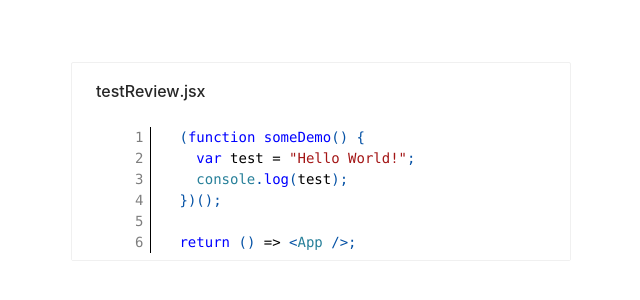
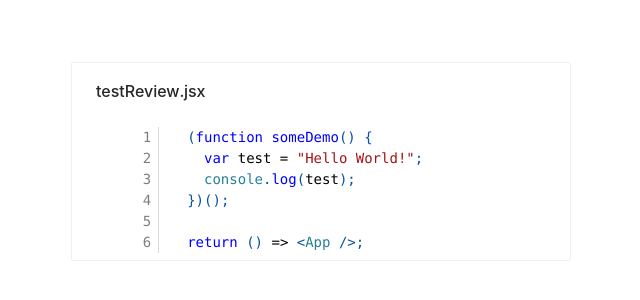
Before and after one commit to codefreak/react-code-review-editor, a React (Create React App) app: page / in a window 1280 px wide. Shown: the part 138-438 px from the top of the page, without its empty margins (319-959 px from the left). Built offline with nearby package versions, Linux system fonts and the light colour scheme.

Commit message:
fix CodeLine border bug

```diff
--- a/src/components/CodeLine.tsx
+++ b/src/components/CodeLine.tsx
@@ -69,23 +69,31 @@ export const CodeLine: React.FC<CodeLineProps> = ({line,
     const [isEditorShown, setIsEditorShown] = useState(false);
 
 
-    const paddingEnter = "2em";
-    const paddingLeave = "4em";
+    const paddingEnter = 2;
+    const paddingLeave = 4;
 
     const handleMouseEnter = () => {
         if(allowAdd) {
-            lineNoRef.current!.style.paddingLeft = paddingEnter;
+            lineNoRef.current!.style.paddingLeft = paddingEnter + getPaddingLeftOffset() + "em";
             setIsShown(true);
         }
     }
 
     const handleMouseLeave = () => {
-        lineNoRef.current!.style.paddingLeft = paddingLeave;
+        lineNoRef.current!.style.paddingLeft = paddingLeave + getPaddingLeftOffset() + "em";
         setIsShown(false)
     }
 
     const handleAdd = (lineNo: number) => {
         setIsEditorShown(true);
+    }
+
+    const getPaddingLeftOffset = () => {
+        if(lineNo < 9) {
+            return 0.55
+        } else {
+            return 0
+        }
     }
 
     return (
@@ -96,7 +104,6 @@ export const CodeLine: React.FC<CodeLineProps> = ({line,
                   onMouseLeave={() => handleMouseLeave()}
             >
                 <div className="lineLeft">
-
                     {isShown && (
                         <>
                             <Button icon={<PlusOutlined />}
@@ -106,7 +113,9 @@ export const CodeLine: React.FC<CodeLineProps> = ({line,
                             />
                         </>
                     )}
-                    <LineNo style={{paddingLeft: "4em"}} ref={lineNoRef}>{lineNo + 1}</LineNo>
+                    <LineNo style={{paddingLeft: 4 + getPaddingLeftOffset() + "em"}} ref={lineNoRef}>
+                        {lineNo + 1}
+                    </LineNo>
                 </div>
 
                 <LineContent>
--- a/src/components/CommentViewer.css
+++ b/src/components/CommentViewer.css
@@ -18,4 +18,5 @@
 
 .commentViewer {
     padding-bottom: 0.5em;
+    padding-top: 0.5em;
 }
--- a/src/components/CommentViewer.tsx
+++ b/src/components/CommentViewer.tsx
@@ -28,7 +28,7 @@ export const CommentViewer: React.FC<CommentViewerProps> = ({comments, onReplyCr
 
     return(
         <div className="commentViewer">
-            <Collapse defaultActiveKey={1}>
+            <Collapse>
                 <Panel key={1} header={getHeader()} className="customPanel">
                     {comments.map(((comment, key) =>
                             <Comment key={key} content={comment.content} author={comment.author}/>
--- a/src/components/styles.tsx
+++ b/src/components/styles.tsx
@@ -27,5 +27,5 @@ export const LineNo = styled.span`
 export const LineContent = styled.span`
   display: table-cell;
   padding-left: 2em;
-  border-left: 0.1px solid;
+  border-left: 1px solid #d9d9d9;
 `;
```
